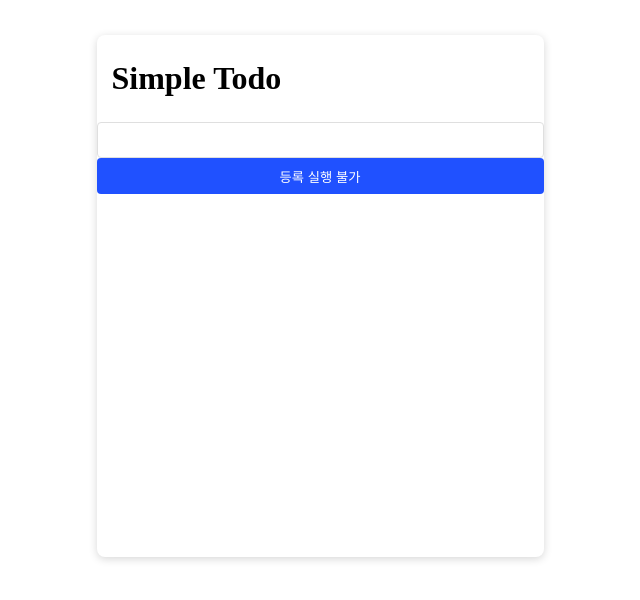
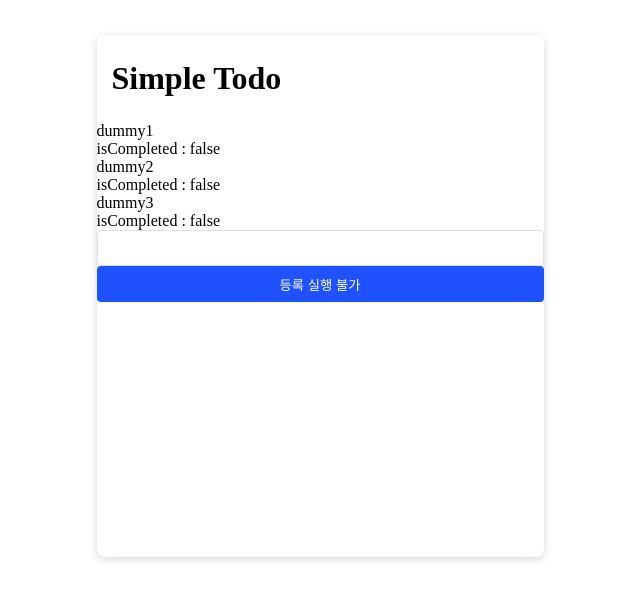
Before and after one commit to hbzcir/nextjs-zustand-todo, a Next.js app: page / in a window 1280 px wide. Shown: the top 600 px of the page, without its empty margins (320-960 px from the left). Built offline with nearby package versions, Linux system fonts and the light colour scheme.

Commit message:
hooks set

```diff
--- a/components/TodoItem/TodoItem.js
+++ b/components/TodoItem/TodoItem.js
@@ -1,5 +1,10 @@
 const TodoItem = (props) => {
-  return <p>{props.text}</p>;
+  return (
+    <div>
+      <p>{props.text}</p>
+      <p>isCompleted : {props.completed ? 'true' : 'false'}</p>
+    </div>
+  );
 };
 
 export default TodoItem;
--- /dev/null
+++ b/hooks/useTodos.js
@@ -0,0 +1,58 @@
+import React, { useCallback, useEffect, useMemo, useState } from 'react';
+import uniqid from 'uniqid';
+
+const dummyTodos = [
+  {
+    text: 'dummy1',
+    id: uniqid(),
+    completed: false,
+  },
+  {
+    text: 'dummy2',
+    id: uniqid(),
+    completed: false,
+  },
+  {
+    text: 'dummy3',
+    id: uniqid(),
+    completed: false,
+  },
+  {
+    text: 'dummy4',
+    id: uniqid(),
+    completed: true,
+  },
+];
+
+const useTodos = () => {
+  const [todos, setTodos] = useState([]);
+  const [newInput, setNewInput] = useState('');
+
+  const addTodo = () => {
+    const newTodo = {
+      text: newInput,
+      id: uniqid(),
+      completed: false,
+    };
+    setTodos((prev) => {
+      return [...prev, newTodo];
+    });
+  };
+
+  const fetchData = async () => {
+    setTodos(dummyTodos);
+  };
+
+  useEffect(() => {
+    fetchData();
+  }, []);
+
+  return {
+    todos,
+    newInput,
+    setNewInput,
+    addTodo,
+  };
+};
+
+export default useTodos;
--- a/pages/index.js
+++ b/pages/index.js
@@ -1,31 +1,17 @@
-import React, { useState } from 'react';
+import React, { useMemo, useState } from 'react';
 import Head from 'next/head';
 import TodoItem from '../components/TodoItem/TodoItem';
 import styled from 'styled-components';
 import Input from '../components/Input';
 import Button from '../components/Button';
-import uniqid from 'uniqid';
-
-// export type TodoT = {
-//   id: string;
-//   text: String;
-//   completed: boolean;
-// };
+import useTodos from '../hooks/useTodos';
 
 export default function Home() {
-  const [todos, setTodos] = useState([]);
-  const [newInput, setNewInput] = useState('');
+  const { todos, newInput, setNewInput, addTodo } = useTodos();
 
-  const addTodo = () => {
-    const newTodo = {
-      text: newInput,
-      id: uniqid(),
-      completed: false,
-    };
-    setTodos((prev) => {
-      return [...prev, newTodo];
-    });
-  };
+  const filteredTodo = useMemo(() => {
+    return todos.filter((todo) => todo.completed === false);
+  }, [todos]);
 
   return (
     <>
@@ -38,7 +24,7 @@ export default function Home() {
       <Container>
         <Todo>
           <Title>Simple Todo</Title>
-          {todos?.map((todo) => (
+          {filteredTodo.map((todo) => (
             <TodoItem
               key={todo.id}
               id={todo.id}
```
Also changed, not shown: hooks/useClientFetch.js (added, +9 -0 lines), hooks/useStates.js (added, +15 -0 lines), pages/counter.js (added, +24 -0 lines), pages/myinfo.js (added, +26 -0 lines).
